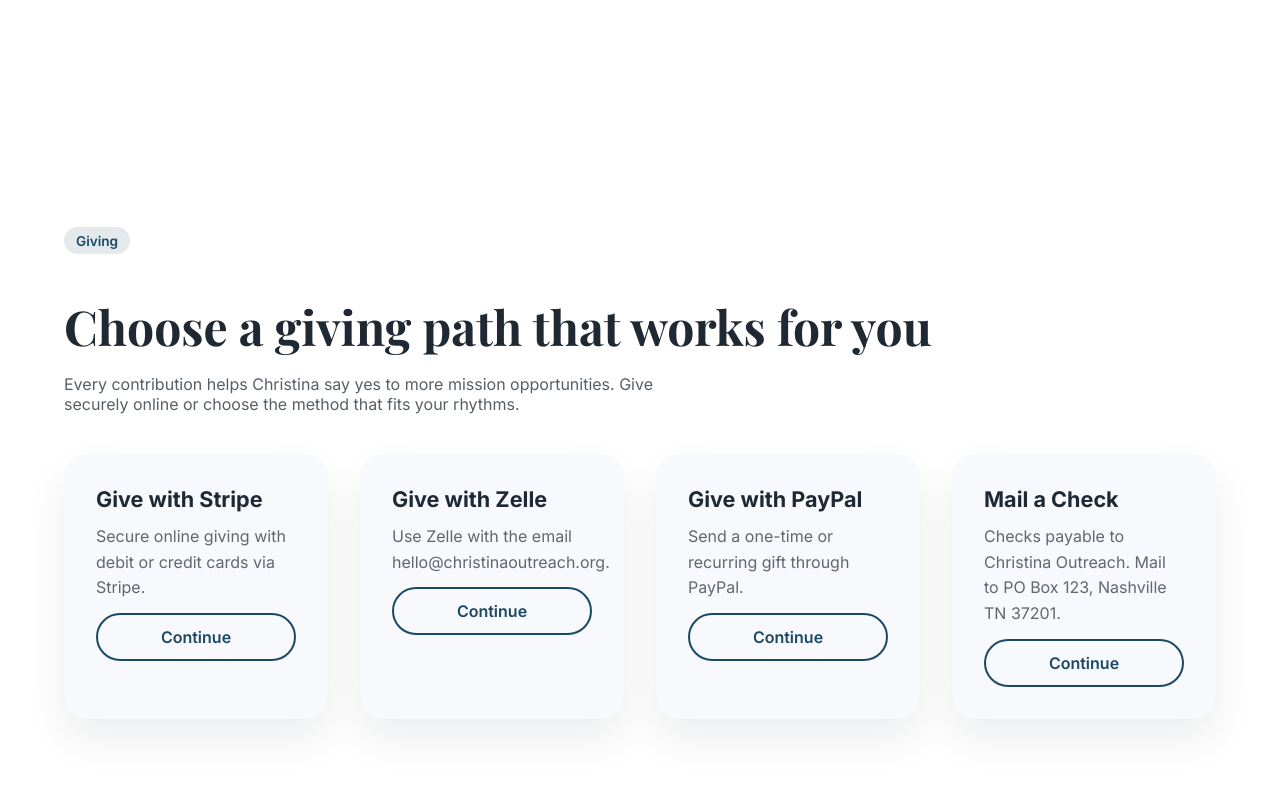
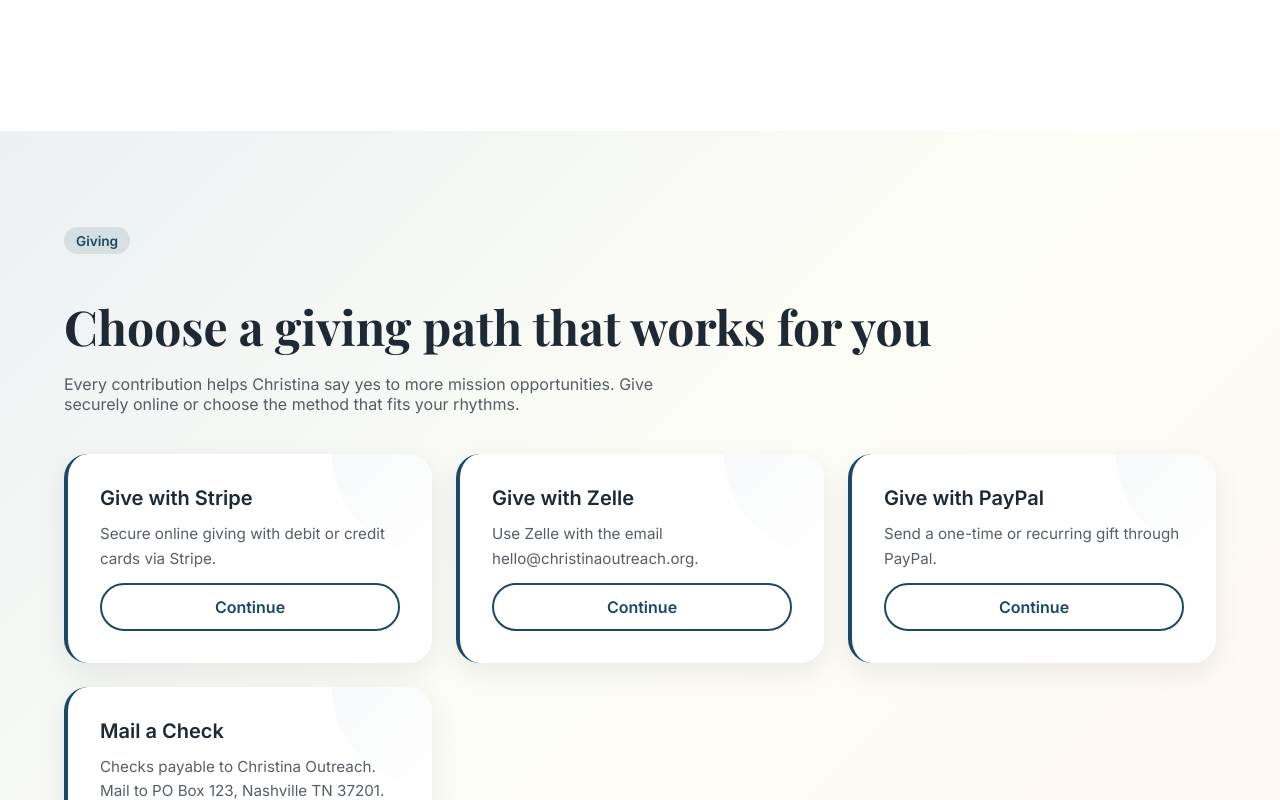
Before and after one commit to jclark-14/christina, a Next.js app: page / in a window 1280 px wide. Shown: the part 4420-5220 px from the top of the page. Built offline with nearby package versions, Linux system fonts and the light colour scheme.

Commit message:
updated giving section

```diff
--- a/src/app/globals.css
+++ b/src/app/globals.css
@@ -392,3 +392,69 @@
     transform: translateY(0);
   }
 }
+
+/* Giving Section */
+.giving-section {
+  background: linear-gradient(
+    135deg,
+    rgba(27, 73, 101, 0.08),
+    rgba(240, 243, 189, 0.12),
+    rgba(255, 123, 84, 0.06)
+  );
+}
+
+.giving-grid {
+  display: grid;
+  gap: 1.5rem;
+  grid-template-columns: repeat(auto-fit, minmax(280px, 1fr));
+}
+
+.giving-card {
+  background: white;
+  border-radius: 1.5rem;
+  padding: 2rem;
+  box-shadow: 0 10px 30px rgba(15, 23, 42, 0.08);
+  transition: all 0.3s ease;
+  border-left: 4px solid var(--color-primary);
+  position: relative;
+  overflow: hidden;
+}
+
+.giving-card::before {
+  content: '';
+  position: absolute;
+  top: 0;
+  right: 0;
+  width: 100px;
+  height: 100px;
+  background: linear-gradient(135deg, rgba(27, 73, 101, 0.03), transparent);
+  border-radius: 0 0 0 100%;
+  pointer-events: none;
+}
+
+.giving-card:hover {
+  transform: translateY(-4px);
+  box-shadow: 0 20px 40px rgba(15, 23, 42, 0.12);
+  border-left-color: rgba(27, 73, 101, 0.5);
+}
+
+.giving-content {
+  display: flex;
+  flex-direction: column;
+  gap: 0.75rem;
+}
+
+.giving-content h3 {
+  font-family: var(--font-body);
+  font-size: 1.25rem;
+  font-weight: 600;
+  margin: 0;
+  color: var(--color-text);
+}
+
+.giving-content p {
+  margin: 0;
+  color: rgba(31, 41, 51, 0.75);
+  line-height: 1.6;
+  font-size: 0.95rem;
+}
--- a/src/components/GivingSection.tsx
+++ b/src/components/GivingSection.tsx
@@ -4,21 +4,23 @@
 
 export function GivingSection() {
   return (
-    <section id="giving">
+    <section id="giving" className="giving-section">
       <div className="container">
         <SectionHeader
           eyebrow="Giving"
           title="Choose a giving path that works for you"
           description="Every contribution helps Christina say yes to more mission opportunities. Give securely online or choose the method that fits your rhythms."
         />
-        <div className="grid two">
+        <div className="giving-grid">
           {siteConfig.givingOptions.map((option) => (
-            <article className="card" key={option.label}>
-              <h3>{option.label}</h3>
-              <p>{option.description}</p>
-              <ButtonLink href={option.url} variant="secondary" target="_blank" rel="noreferrer">
-                Continue
-              </ButtonLink>
+            <article className="giving-card" key={option.label}>
+              <div className="giving-content">
+                <h3>{option.label}</h3>
+                <p>{option.description}</p>
+                <ButtonLink href={option.url} variant="secondary" target="_blank" rel="noreferrer">
+                  Continue
+                </ButtonLink>
+              </div>
             </article>
           ))}
         </div>
```
